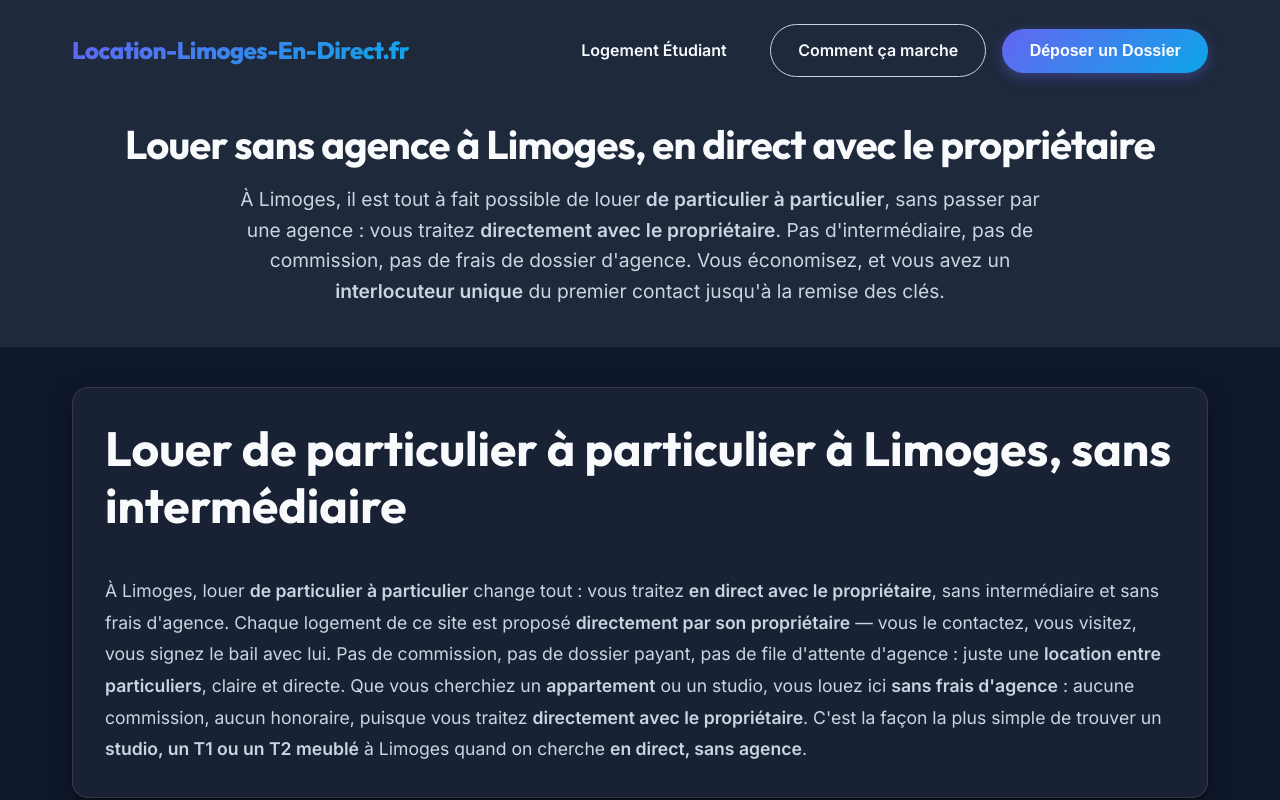
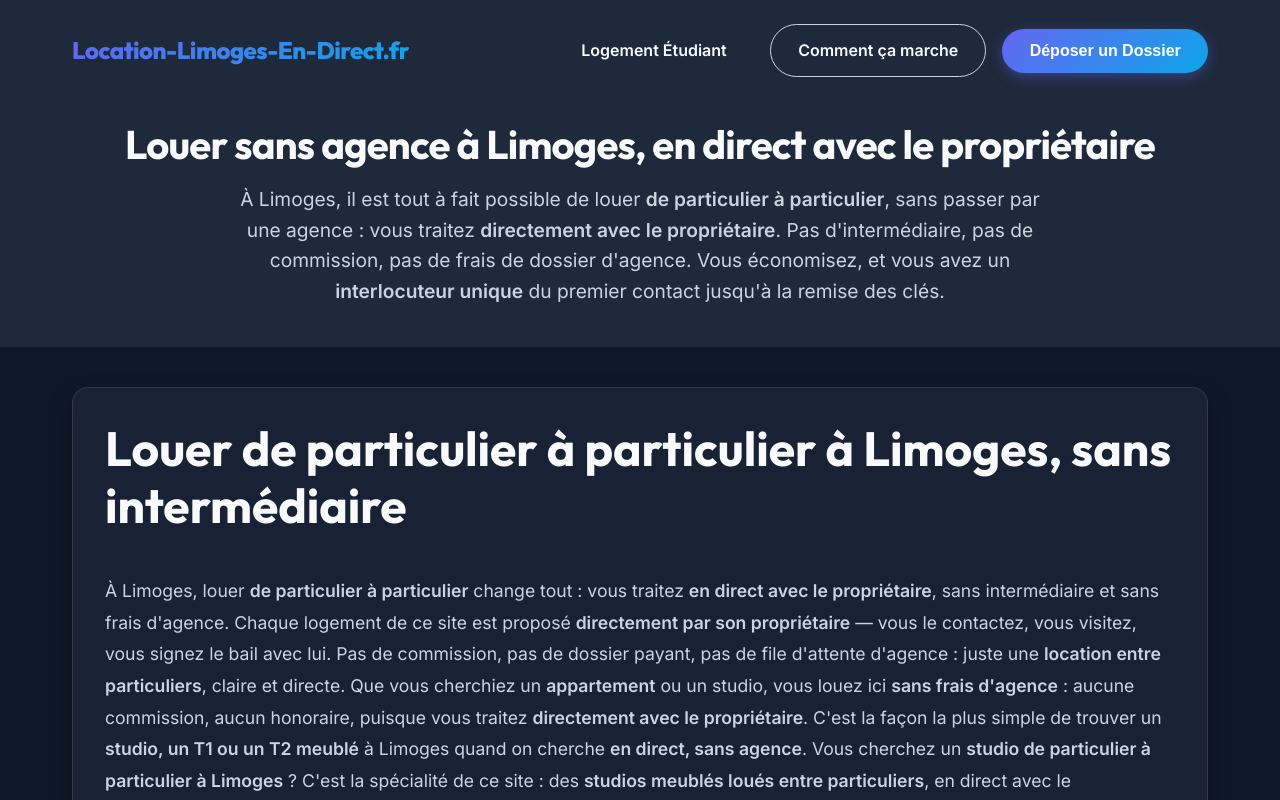
Before and after one commit to PcombesVT/location-limoges-en-direct, a React (Vite) app: page /louer-sans-agence-limoges in a window 1280 px wide. Shown: the top 800 px of the page. Built offline with nearby package versions, Linux system fonts and the light colour scheme.

Commit message:
Add files via upload

```diff
--- a/src/pages/LouerSansAgence.jsx
+++ b/src/pages/LouerSansAgence.jsx
@@ -43,6 +43,18 @@ export function LouerSansAgence() {
     {
       question: "Comment éviter les arnaques en location entre particuliers ?",
       answer: "Ne versez jamais d'argent avant d'avoir visité le logement et signé un bail. Méfiez-vous des annonces trop belles ou des propriétaires « à l'étranger » qui refusent la visite. Ici, les biens sont réels, le propriétaire est identifié dans les mentions légales et vous rencontre en personne."
+    },
+    {
+      question: "Est-il possible de louer son appartement sans agence à Limoges ?",
+      answer: "Oui, tout à fait. Un propriétaire peut louer son appartement sans agence, en le proposant directement de particulier à particulier. C'est précisément ce que permet ce site : publier son logement, être contacté en direct par les locataires, faire visiter et signer le bail soi-même — sans frais d'agence ni commission. Si vous êtes propriétaire à Limoges, vous pouvez déposer votre annonce et louer en direct."
+    },
+    {
+      question: "Comment trouver un logement sans passer par une agence à Limoges ?",
+      answer: "Pour trouver un logement sans passer par une agence à Limoges, parcourez les annonces publiées directement par les propriétaires : studios, T1 et T2 meublés, loués de particulier à particulier. Vous contactez le propriétaire via le formulaire, convenez d'une visite et signez le bail en direct avec lui — aucun intermédiaire, aucun frais d'agence."
+    },
+    {
+      question: "Quelles sont les conditions pour louer un studio à Limoges ?",
+      answer: "Pour louer un studio à Limoges de particulier à particulier, le propriétaire demande généralement une pièce d'identité, un justificatif de revenus (ou ceux d'un garant) et une attestation d'assurance habitation. Les studios proposés ici sont meublés et éligibles aux APL/ALS de la CAF, ce qui réduit le loyer réel. Tout se règle en direct avec le propriétaire, sans frais d'agence."
     }
   ];
 
@@ -90,7 +102,7 @@ export function LouerSansAgence() {
         <div className="glass-card" style={{marginBottom: '3rem'}}>
           <h2 style={{borderBottom: '1px solid var(--glass-border)', paddingBottom: '1rem', marginBottom: '1.5rem'}}>Louer de particulier à particulier à Limoges, sans intermédiaire</h2>
           <p style={{color: 'var(--text-secondary)', lineHeight: '1.8', fontSize: '1.1rem'}}>
-            À Limoges, louer <strong>de particulier à particulier</strong> change tout : vous traitez <strong>en direct avec le propriétaire</strong>, sans intermédiaire et sans frais d'agence. Chaque logement de ce site est proposé <strong>directement par son propriétaire</strong> — vous le contactez, vous visitez, vous signez le bail avec lui. Pas de commission, pas de dossier payant, pas de file d'attente d'agence : juste une <strong>location entre particuliers</strong>, claire et directe. Que vous cherchiez un <strong>appartement</strong> ou un studio, vous louez ici <strong>sans frais d'agence</strong> : aucune commission, aucun honoraire, puisque vous traitez <strong>directement avec le propriétaire</strong>. C'est la façon la plus simple de trouver un <strong>studio, un T1 ou un T2 meublé</strong> à Limoges quand on cherche <strong>en direct, sans agence</strong>.
+            À Limoges, louer <strong>de particulier à particulier</strong> change tout : vous traitez <strong>en direct avec le propriétaire</strong>, sans intermédiaire et sans frais d'agence. Chaque logement de ce site est proposé <strong>directement par son propriétaire</strong> — vous le contactez, vous visitez, vous signez le bail avec lui. Pas de commission, pas de dossier payant, pas de file d'attente d'agence : juste une <strong>location entre particuliers</strong>, claire et directe. Que vous cherchiez un <strong>appartement</strong> ou un studio, vous louez ici <strong>sans frais d'agence</strong> : aucune commission, aucun honoraire, puisque vous traitez <strong>directement avec le propriétaire</strong>. C'est la façon la plus simple de trouver un <strong>studio, un T1 ou un T2 meublé</strong> à Limoges quand on cherche <strong>en direct, sans agence</strong>. Vous cherchez un <strong>studio de particulier à particulier à Limoges</strong> ? C'est la spécialité de ce site : des <strong>studios meublés loués entre particuliers</strong>, en direct avec le propriétaire, sans frais d'agence — parfaits pour un budget étudiant, éligibles APL/ALS.
           </p>
         </div>
 
```
